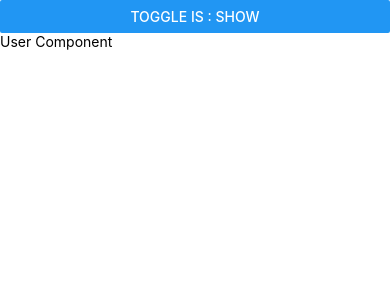
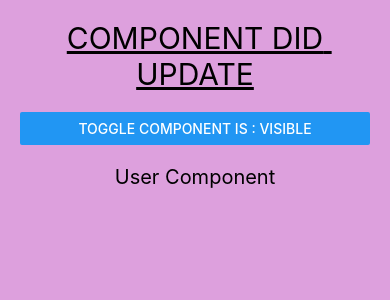
Before and after one commit to rohit-kumaar/first-native-project, a React Native app: screen / in a window 390 px wide. Shown: the top 300 px of the page. Built offline with nearby package versions, Linux system fonts and the light colour scheme.

Commit message:
final commit

```diff
--- a/App.tsx
+++ b/App.tsx
@@ -1,20 +1,60 @@
-import React, {useState} from 'react';
-import {Button, Text, View} from 'react-native';
+import React, {useEffect, useState} from 'react';
+import {Button, StyleSheet, Text, View} from 'react-native';
 
 export default function App() {
-  const [toggle, setToggle] = useState(true);
+  const [Toggle, setToggle] = useState(true);
 
   return (
-    <View>
+    <View style={styles.container}>
+      <Text style={styles.header}>Component Did Update</Text>
       <Button
-        title={`Toggle is : ${toggle ? 'Show' : 'Hide'}`}
-        onPress={() => setToggle(!toggle)}
+        title={`Toggle component is : ${Toggle ? 'Visible' : 'Hidden'}`}
+        onPress={() => setToggle(!Toggle)}
       />
-      {toggle ? <User /> : null}
+
+      {Toggle ? <User /> : null}
     </View>
   );
 }
 
-function User() {
-  return <Text>User Component</Text>;
-}
+const User = () => {
+  const timer = setInterval(() => {
+    console.warn('Set Interval Is Running');
+  }, 3000);
+
+  useEffect(() => {
+    return () => clearInterval(timer);
+  });
+
+  return (
+    <View style={styles.userComp}>
+      <Text style={styles.userCompText}>User Component</Text>
+    </View>
+  );
+};
+
+const styles = StyleSheet.create({
+  container: {
+    flex: 1,
+    padding: 20,
+    backgroundColor: 'plum',
+  },
+
+  header: {
+    marginBottom: 20,
+    fontSize: 30,
+    textAlign: 'center',
+    textTransform: 'uppercase',
+    textDecorationLine: 'underline',
+  },
+
+  userComp: {
+    flexDirection: 'row',
+    justifyContent: 'center',
+    marginTop: 20,
+  },
+
+  userCompText: {
+    fontSize: 20,
+  },
+});
```
